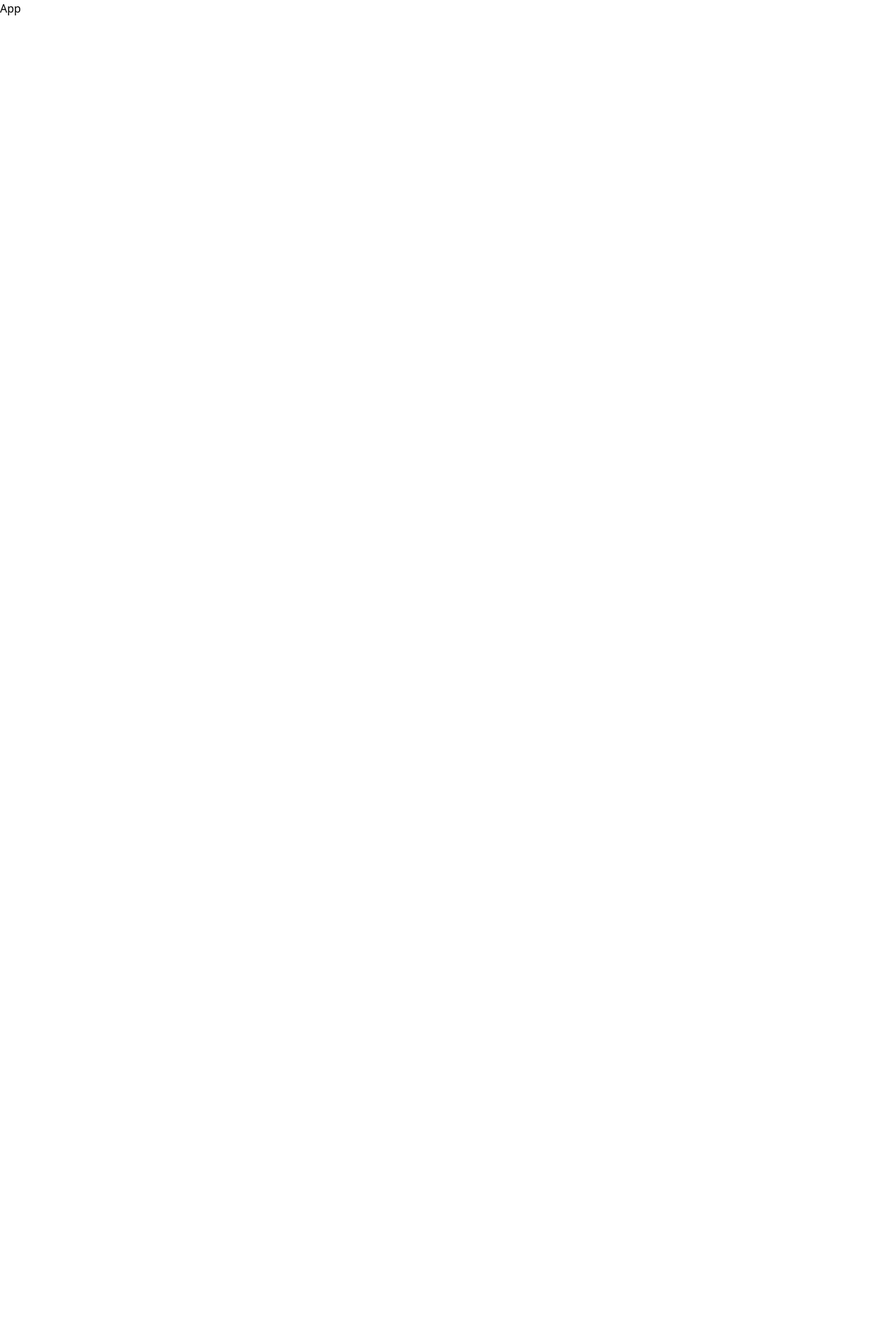
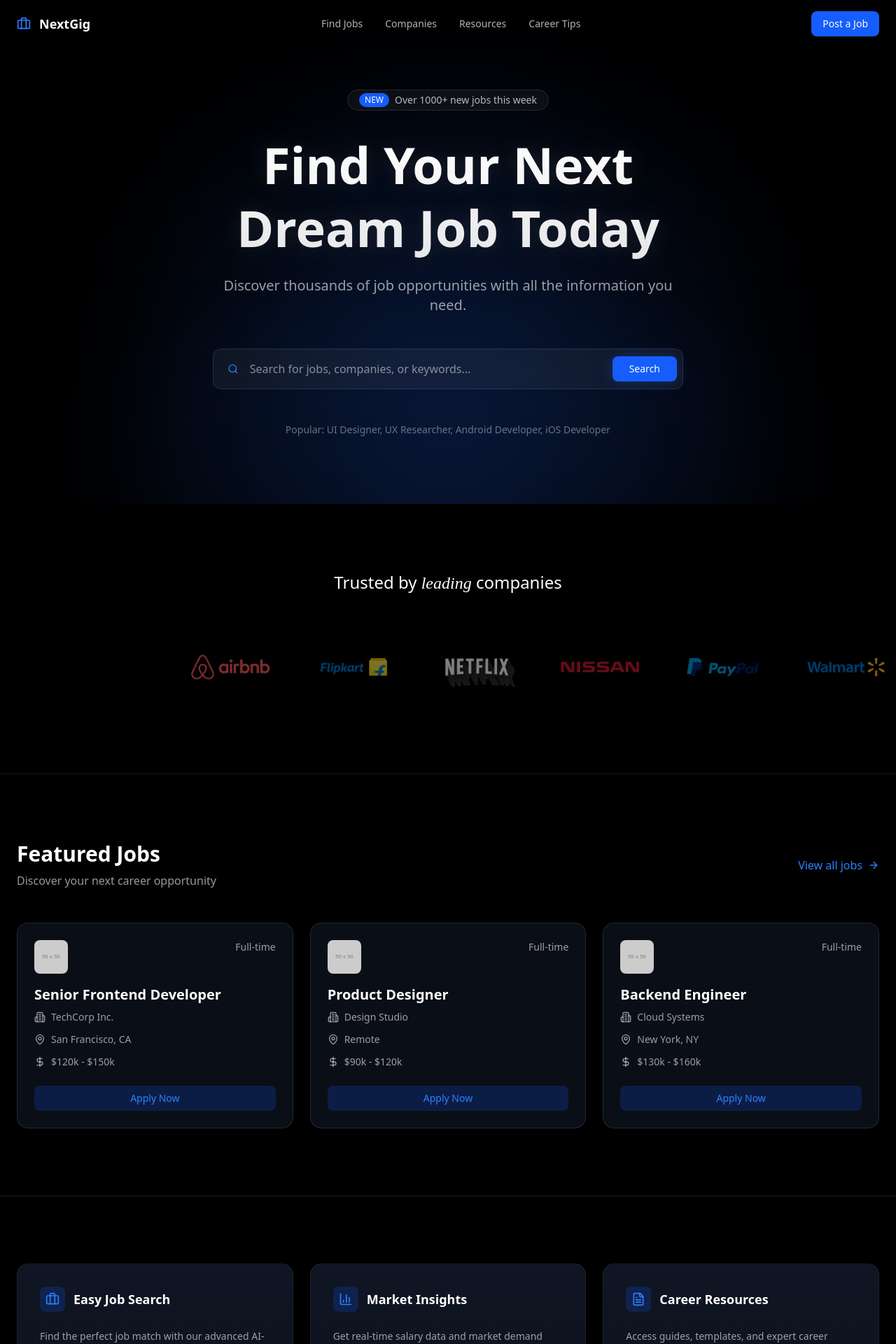
Before and after one commit to GauRav-sINGh123/NextGig, a React (Vite) app in the folder frontend/: page / in a window 1280 px wide. Shown: the top 1920 px of the page at 70% size. Before the commit the page ends 800 px from the top, so only its background shows below. Built offline with nearby package versions, Linux system fonts and the light colour scheme.

Commit message:
Home Page Created

```diff
--- a/frontend/src/App.tsx
+++ b/frontend/src/App.tsx
@@ -1,9 +1,11 @@
+import Homepage from "./pages/Homepage";
 
+function App() {
+  return (
+    <div className="min-h-screen bg-black text-white font-sans">
+     <Homepage/>
+    </div>
+  );
+}
 
- function App() {
-   return (
-     <div>App</div>
-   )
- }
-
- export default App
+export default App;
--- /dev/null
+++ b/frontend/src/components/JobCard.tsx
@@ -0,0 +1,9 @@
+
+
+function JobCard() {
+  return (
+    <div>JobCard</div>
+  )
+}
+
+export default JobCard
--- /dev/null
+++ b/frontend/src/pages/Homepage.tsx
@@ -0,0 +1,27 @@
+import Analytic from "../components/Analytic";
+import BrandSection from "../components/BrandSection";
+import FeaturedJob from "../components/FeaturedJob";
+import FeatureGrid from "../components/FeatureGrid";
+import Hero from "../components/Hero";
+import Navbar from "../components/Navbar";
+
+function Homepage() {
+  return (
+    <>
+      {/* Header */}
+      <Navbar />
+      {/* Hero Section */}
+      <Hero />
+      {/* Brands Section */}
+      <BrandSection />
+      {/* Featured Jobs Section */}
+      <FeaturedJob />
+      {/* Features Grid */}
+      <FeatureGrid />
+      {/* Analytics Section */}
+      <Analytic />
+    </>
+  );
+}
+
+export default Homepage;
```
